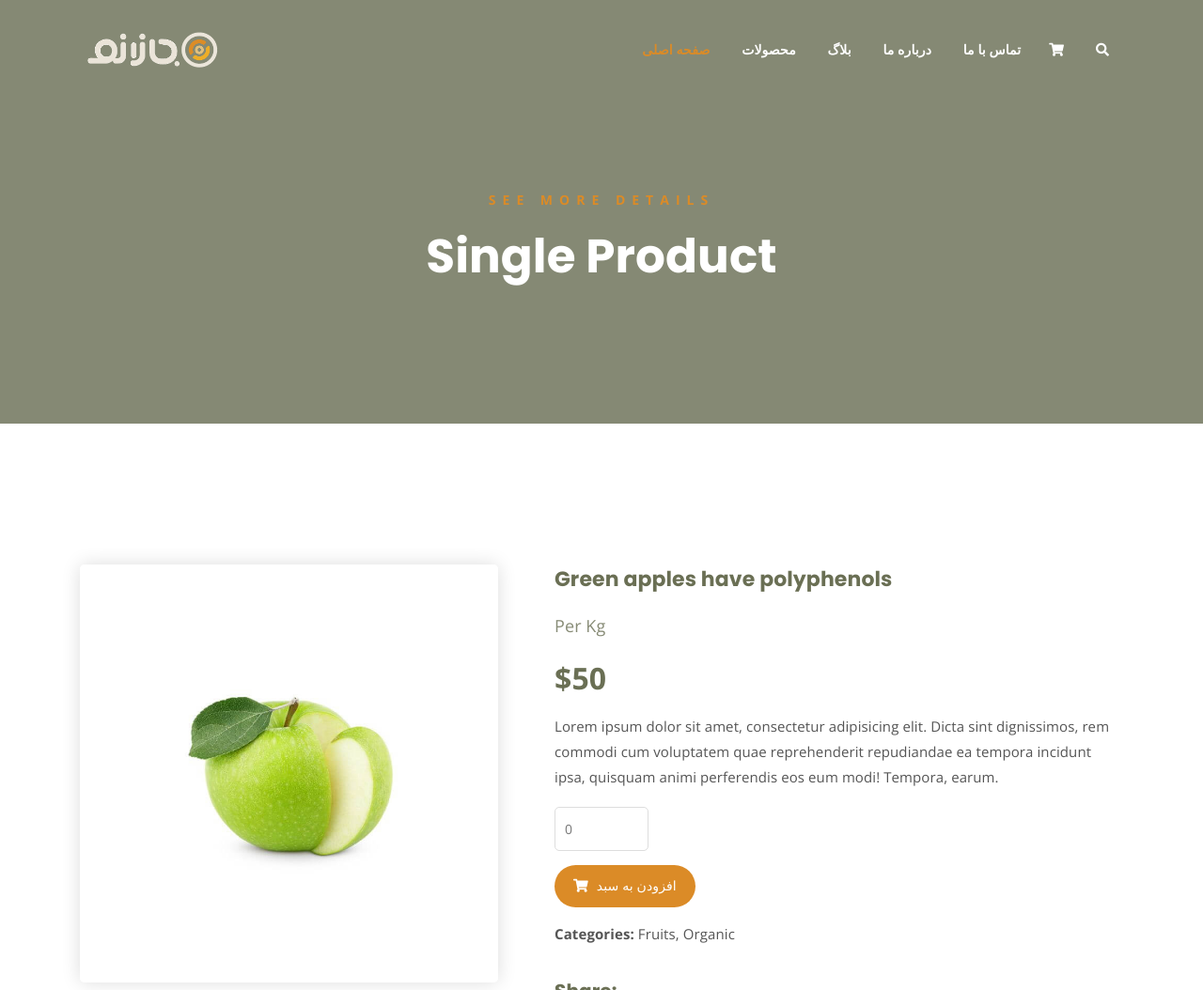
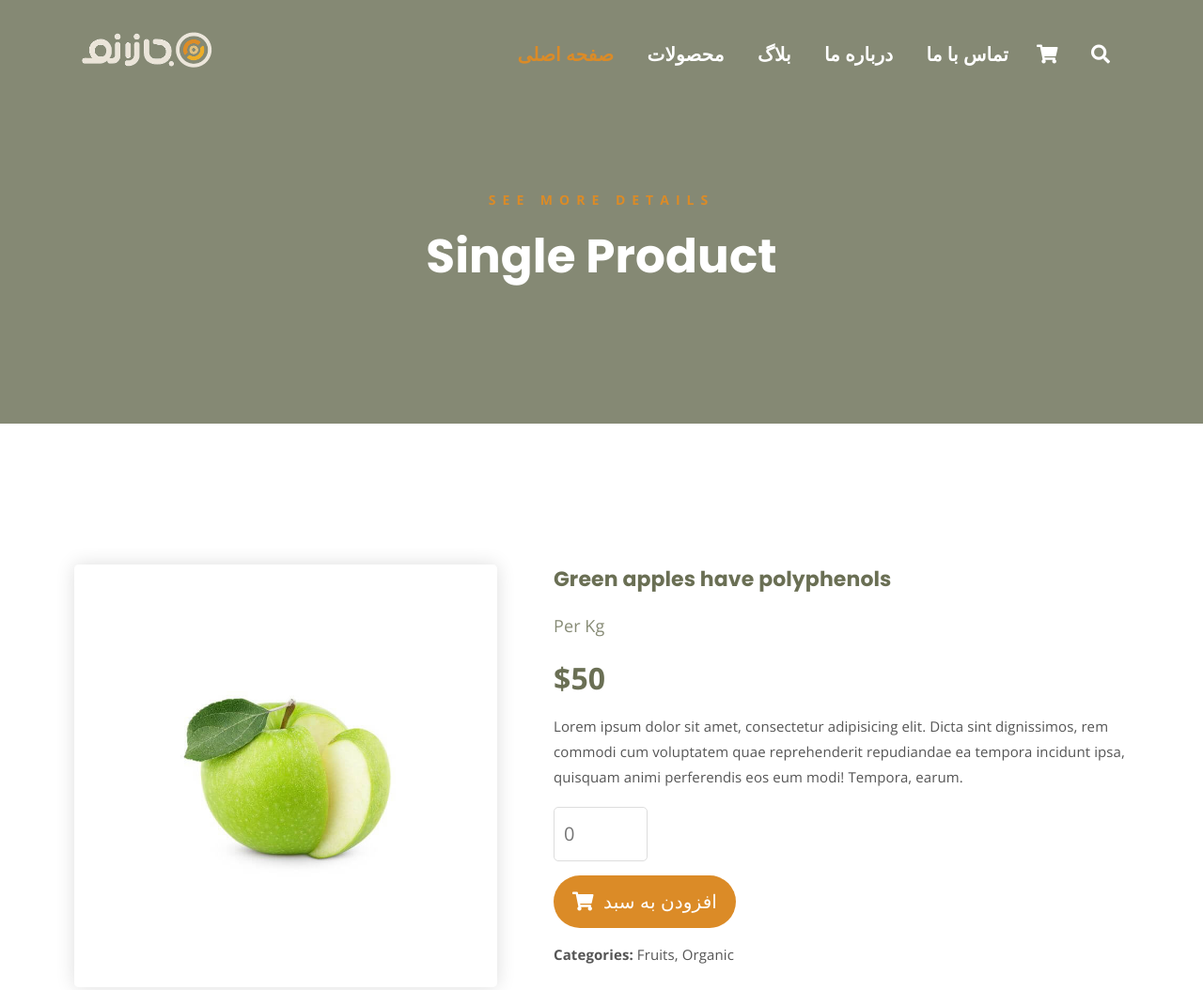
Before and after one commit to Ammaqouliqp/bazano-site, a plain HTML site: page single-product.html in a window 1280 px wide. Shown: the top 1054 px of the page at 94% size. Drawn offline with nearby package versions, Linux system fonts and the light colour scheme.

Commit message:
Apply_Media_Queries

```diff
--- a/single-product.html
+++ b/single-product.html
@@ -39,6 +39,54 @@
         </div>
     </div>
     <!--PreLoader Ends-->
+<style>
+nav.main-menu ul li.search-center {
+  position: absolute;
+  left: 50%;
+  transform: translateX(-50%);
+}
+.search-bar-icon {
+  display: flex;
+  align-items: center;
+  justify-content: center;
+}
+
+.search-bar-icon i {
+  margin-right: 5px; /* فاصله بین آیکون و متن */
+}
+
+.search-text {
+  font-weight: 700;
+  color: #fff; /* رنگ متن مثل منوها */
+}
+nav.main-menu ul {
+  text-align: right;   /* همه منوها سمت راست */
+  padding-right: 0px; /* این مقدار رو زیاد/کم کن تا فاصله تنظیم بشه */
+}
+body {
+  font-size: 16px;
+}
+
+/* Tablet */
+@media (min-width: 768px) {
+  body {
+    font-size: 18px;
+  }
+}
+
+/* Desktop */
+@media (min-width: 1024px) {
+  body {
+    font-size: 20px;
+  }
+}
+.container {
+  width: 90%;   /* instead of 1200px */
+  max-width: 1200px;
+  margin: auto;
+}
+
+</style>
 <!-- header -->
 <div class="top-header-area" id="sticker">
   <div class="container">
```
Also changed, not shown: 404.html (+39 -0 lines), about.html (+22 -0 lines), cart.html (+22 -0 lines), checkout.html (+22 -0 lines), codinghelp.html (deleted, +0 -27 lines), contact.html (+22 -0 lines), index.html (+22 -0 lines), index_2.html (+22 -0 lines), loading.html (+5 -0 lines), news.html (+22 -0 lines), products.html (+22 -0 lines), shops.html (+22 -0 lines), single-news.html (+22 -0 lines).
